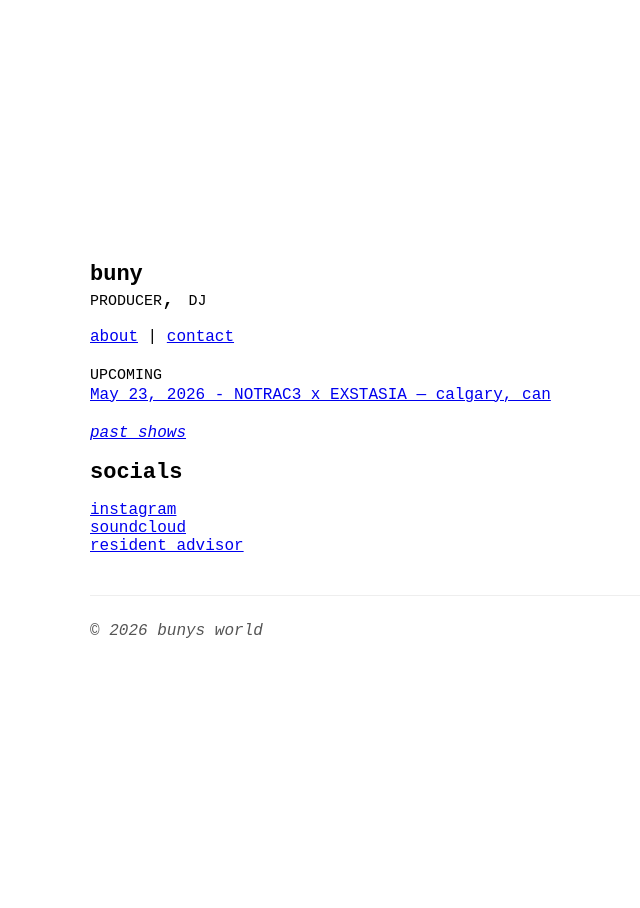
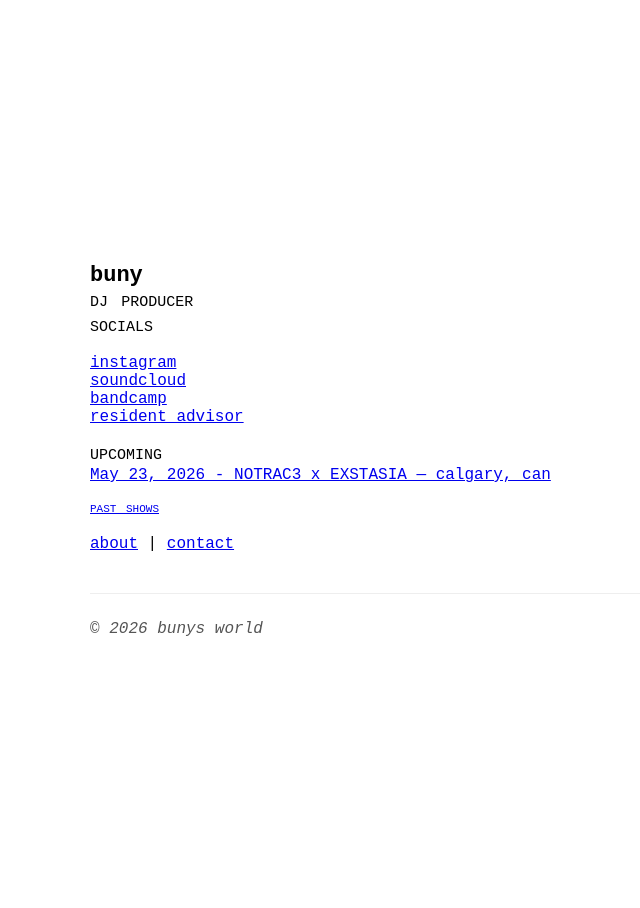
Before and after one commit to 746a70/buny, a Jekyll site: the page built from index.md, in a window 1280 px wide. Shown: the whole page, without its empty margins (150-790 px from the left). Built offline with Jekyll 4.4.1, drawn with Linux system fonts in a browser that asks for light colours; part of the change alters nothing that is shown.

Commit message:
Update index.md

```diff
--- a/index.md
+++ b/index.md
@@ -4,9 +4,14 @@ title: buny
 ---
 
 # buny
-## producer, dj
-[about]({{ '/about.html' | relative_url }}) | <a href="mailto:book@buny.co">contact</a>
-<br>
+## dj  producer
+## socials
+
+[instagram](https://instagram.com/buny________)
+[soundcloud](https://soundcloud.com/djbuny)
+[bandcamp](https://bunyy.bandcamp.com)
+[resident advisor](https://ra.co/bunyy)
+
 ## upcoming
 
 {% assign current_date = site.time | date: '%s' %}
@@ -19,10 +24,5 @@ title: buny
 {% endif %}
 {% endfor %}
 
-### [past shows]({{ '/shows.html' | relative_url }})
-
-# socials
-
-[instagram](https://instagram.com/buny________)
-[soundcloud](https://soundcloud.com/djbuny)
-[resident advisor](https://ra.co/bunyy)
+## [past shows]({{ '/shows.html' | relative_url }})
+[about]({{ '/about.html' | relative_url }}) | <a href="mailto:book@buny.co">contact</a>
```
